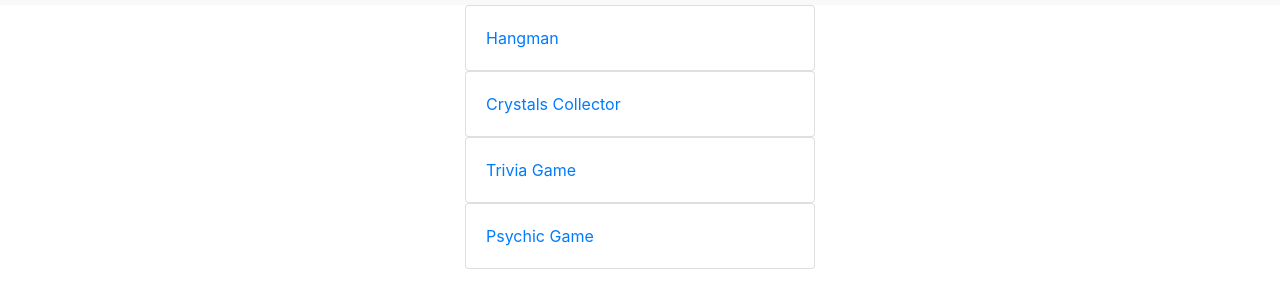
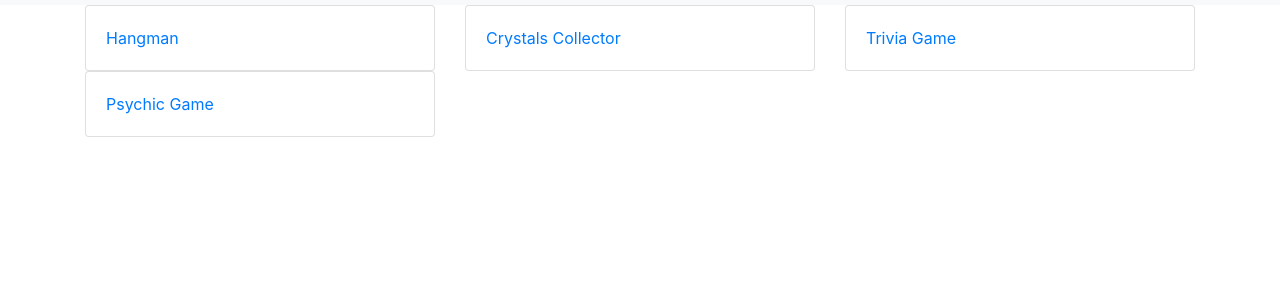
Before and after one commit to alycapps/arcade, a plain HTML site: page index.html in a window 1280 px wide. Shown: the part 51-358 px from the top of the page. Drawn offline with nearby package versions, Linux system fonts and the light colour scheme.

Commit message:
fixed spacing in cards

```diff
--- a/index.html
+++ b/index.html
@@ -14,14 +14,8 @@
     <a class="navbar-brand" href="#">Arcade</a>
   </nav>
   <div class="container">
-    <div class="row">
-      <div class="col-md-4"></div>
-      <div class="col-md-4">
-        <div class="cardloc">
+    <div class="row" id="cardloc">
 
-        </div>
-      </div>
-      <div class="col-md-4"></div>
     </div>
   </div>
 
--- a/main.js
+++ b/main.js
@@ -21,9 +21,17 @@ $( document ).ready(function() {
   console.log(games);
 
   for(let i=0; i<games.length; i++) {
-    var card=$("<a href=" + games[i].source + ">");
-    card.append("<div class='card'> <div class='card-body'>" + games[i].name);
-    $(".cardloc").append(card);
+    var myCol= $("<div class='col-md-4'>");
+    var gameCard=$("<a href=" + games[i].source + ">");
+    var card = $("<div>");
+    card.addClass("card");
+    var body = $("<div>");
+    body.addClass("card-body");
+    body.text(games[i].name);
+    card.append(body);
+    gameCard.append(card);
+    myCol.append(gameCard)
+    $("#cardloc").append(myCol);
   }
 
 });
```
